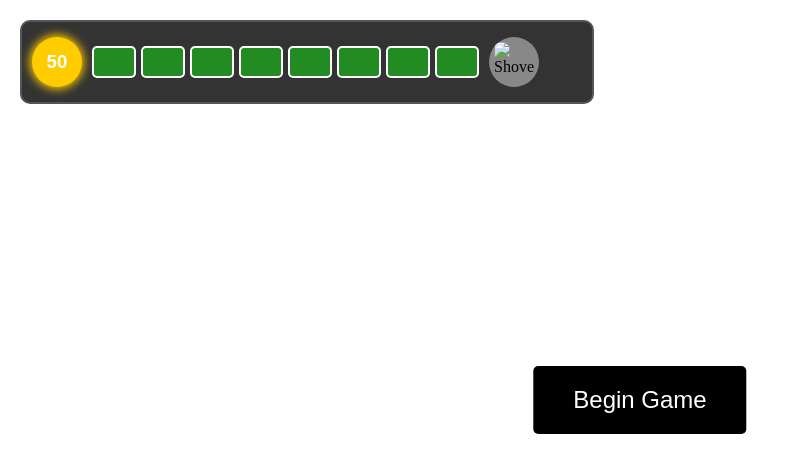
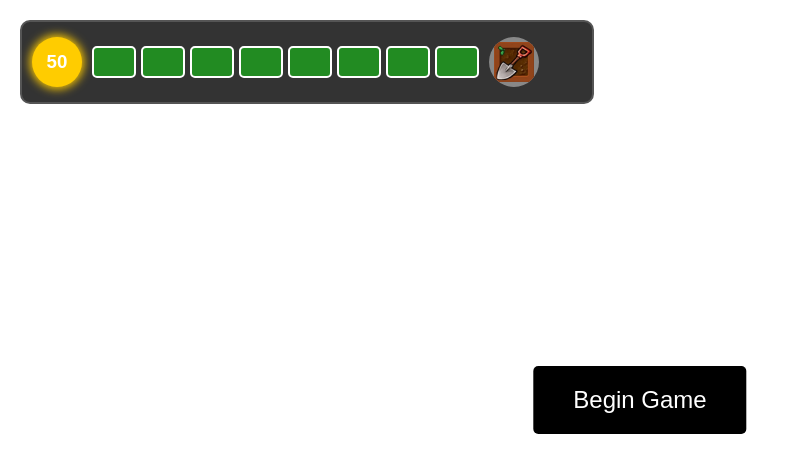
Before and after one commit to BrandonTB22/Plants-vs-Zombies-3D, a plain HTML site: page index.html in a window 1280 px wide. Shown: the whole page, without its empty margins (0-790 px from the left). Drawn offline with nearby package versions, Linux system fonts and the light colour scheme.

Commit message:
Added the shovel icon into the GUI

```diff
--- a/index.html
+++ b/index.html
@@ -47,7 +47,7 @@
             <div class="plantBox"></div>
         </div>
         <div id="shovel">
-            <img src="shovel_icon.png" alt="Shovel" />
+            <img src="Shovel.jpg" alt="Shovel" />
         </div>
     </div>
     <style>
```
Also changed, not shown: Shovel.jpg (added).
